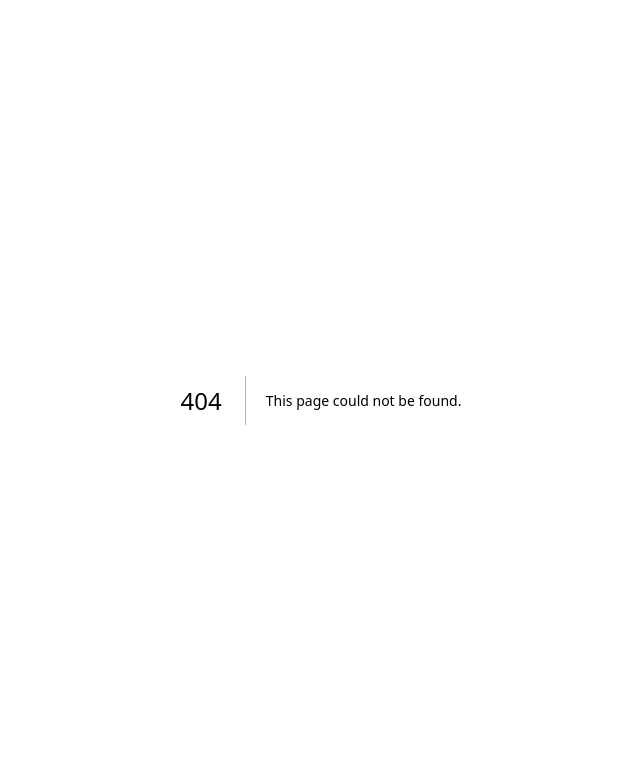
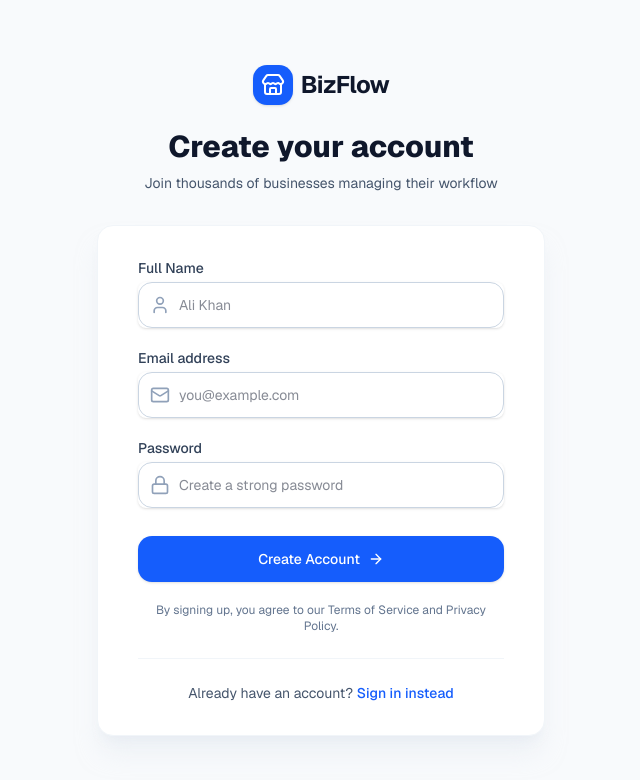
Before and after one commit to itx-tayyab/BizFlow, a Next.js app in the folder client/: page /register in a window 1280 px wide. Before the commit this address had no page. Shown: the top 780 px of the page, without its empty margins (319-959 px from the left). Built offline with nearby package versions, Linux system fonts and the light colour scheme.

Commit message:
Add registration page with form for user account creation

```diff
--- /dev/null
+++ b/client/src/app/(auth)/register/page.tsx
@@ -0,0 +1,122 @@
+import Link from "next/link";
+import { Store, Mail, Lock, User, ArrowRight } from "lucide-react";
+
+export default function RegisterPage() {
+  return (
+    <div className="min-h-screen bg-slate-50 flex flex-col justify-center py-12 sm:px-6 lg:px-8 font-sans">
+      <div className="sm:mx-auto sm:w-full sm:max-w-md">
+        {/* Logo */}
+        <div className="flex justify-center items-center gap-2 mb-6">
+          <div className="bg-blue-600 p-2 rounded-xl shadow-sm">
+            <Store className="w-6 h-6 text-white" />
+          </div>
+          <span className="text-2xl font-bold tracking-tight text-slate-900">
+            BizFlow
+          </span>
+        </div>
+
+        <h2 className="mt-2 text-center text-3xl font-extrabold text-slate-900">
+          Create your account
+        </h2>
+        <p className="mt-2 text-center text-sm text-slate-600">
+          Join thousands of businesses managing their workflow
+        </p>
+      </div>
+
+      <div className="mt-8 sm:mx-auto sm:w-full sm:max-w-md">
+        <div className="bg-white py-8 px-4 shadow-xl shadow-slate-200/50 sm:rounded-2xl sm:px-10 border border-slate-100">
+
+          <form className="space-y-5" action="#">
+
+            {/* Full Name Input */}
+            <div>
+              <label htmlFor="name" className="block text-sm font-medium text-slate-700">
+                Full Name
+              </label>
+              <div className="mt-1 relative rounded-md shadow-sm">
+                <div className="absolute inset-y-0 left-0 pl-3 flex items-center pointer-events-none">
+                  <User className="h-5 w-5 text-slate-400" />
+                </div>
+                <input
+                  id="name"
+                  name="name"
+                  type="text"
+                  required
+                  className="block w-full pl-10 sm:text-sm border-slate-300 rounded-xl py-3 text-slate-900 focus:ring-blue-500 focus:border-blue-500 border outline-none transition-colors"
+                  placeholder="Ali Khan"
+                />
+              </div>
+            </div>
+
+            {/* Email Input */}
+            <div>
+              <label htmlFor="email" className="block text-sm font-medium text-slate-700">
+                Email address
+              </label>
+              <div className="mt-1 relative rounded-md shadow-sm">
+                <div className="absolute inset-y-0 left-0 pl-3 flex items-center pointer-events-none">
+                  <Mail className="h-5 w-5 text-slate-400" />
+                </div>
+                <input
+                  id="email"
+                  name="email"
+                  type="email"
+                  autoComplete="email"
+                  required
+                  className="block w-full pl-10 sm:text-sm border-slate-300 rounded-xl py-3 text-slate-900 focus:ring-blue-500 focus:border-blue-500 border outline-none transition-colors"
+                  placeholder="you@example.com"
+                />
+              </div>
+            </div>
+
+            {/* Password Input */}
+            <div>
+              <label htmlFor="password" className="block text-sm font-medium text-slate-700">
+                Password
+              </label>
+              <div className="mt-1 relative rounded-md shadow-sm">
+                <div className="absolute inset-y-0 left-0 pl-3 flex items-center pointer-events-none">
+                  <Lock className="h-5 w-5 text-slate-400" />
+                </div>
+                <input
+                  id="password"
+                  name="password"
+                  type="password"
+                  autoComplete="new-password"
+                  required
+                  className="block w-full pl-10 sm:text-sm border-slate-300 rounded-xl py-3 text-slate-900 focus:ring-blue-500 focus:border-blue-500 border outline-none transition-colors"
+                  placeholder="Create a strong password"
+                />
+              </div>
+            </div>
+
+            {/* Submit Button */}
+            <div className="pt-2">
+              <button
+                type="submit"
+                className="w-full flex justify-center items-center gap-2 py-3 px-4 border border-transparent rounded-xl shadow-sm text-sm font-medium text-white bg-blue-600 hover:bg-blue-700 focus:outline-none focus:ring-2 focus:ring-offset-2 focus:ring-blue-500 transition-all"
+              >
+                Create Account
+                <ArrowRight className="w-4 h-4" />
+              </button>
+            </div>
+
+            <p className="text-xs text-center text-slate-500 mt-4">
+              By signing up, you agree to our Terms of Service and Privacy Policy.
+            </p>
+          </form>
+
+          {/* Footer Link */}
+          <div className="mt-6 text-center border-t border-slate-100 pt-6">
+            <p className="text-sm text-slate-600">
+              Already have an account?{" "}
+              <Link href="/login" className="font-medium text-blue-600 hover:text-blue-500 transition-colors">
+                Sign in instead
+              </Link>
+            </p>
+          </div>
+        </div>
+      </div>
+    </div>
+  );
+}
```
